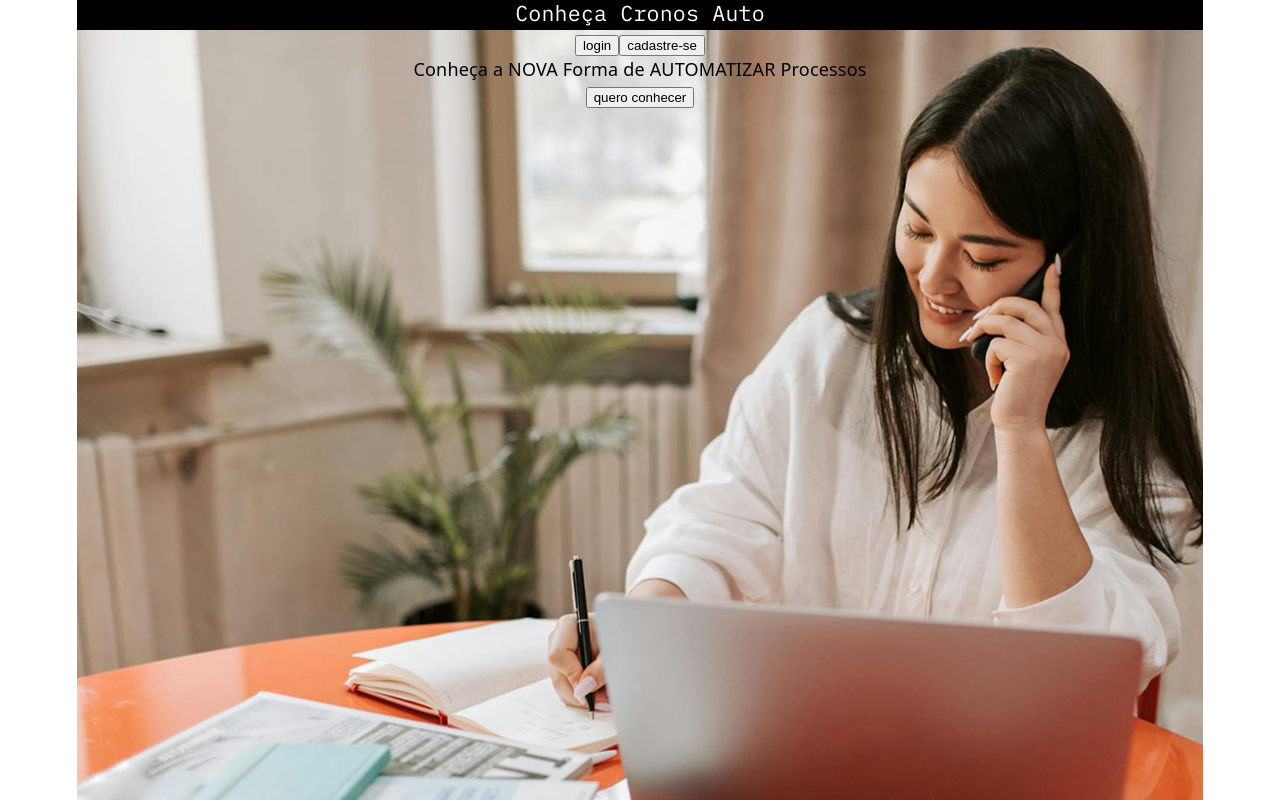
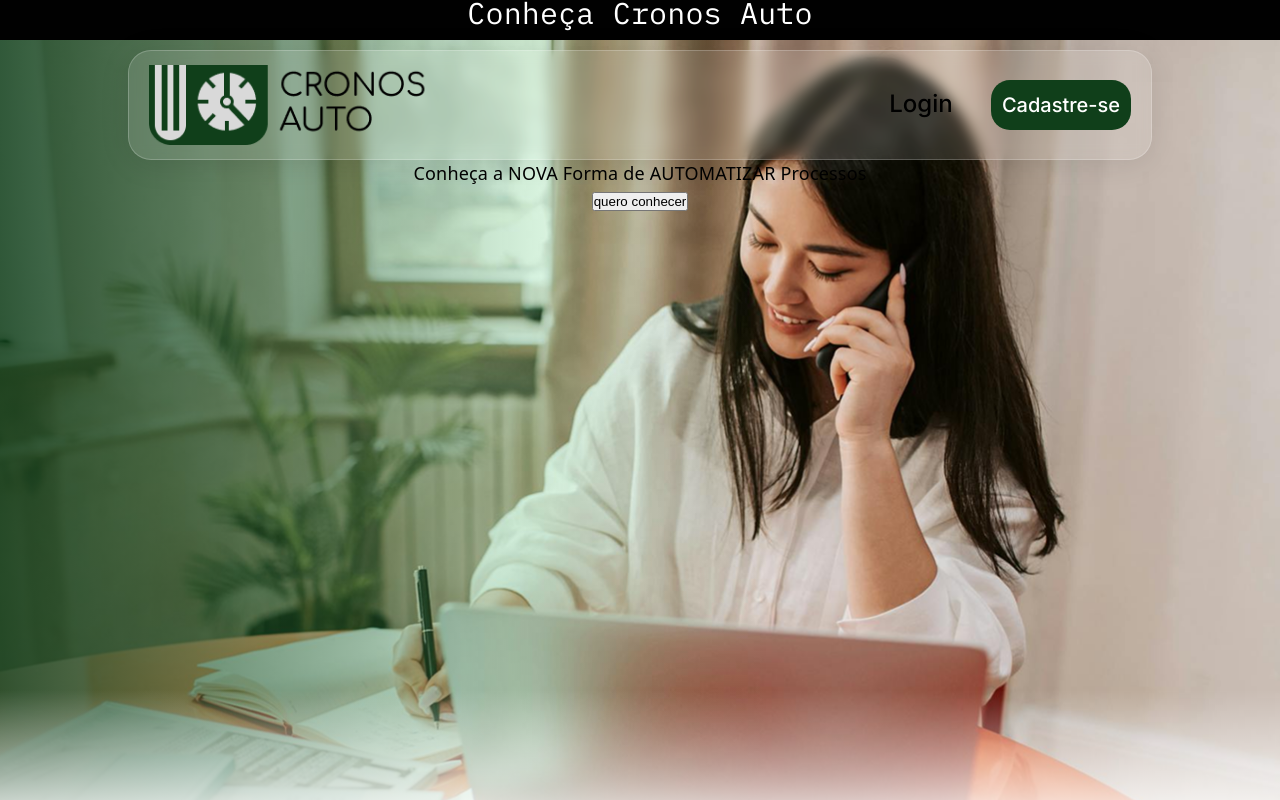
Before and after one commit to Cronos-Auto/frontend, a React (Vite) app: page / in a window 1280 px wide. Shown: the top 800 px of the page. Built offline with nearby package versions, Linux system fonts and the light colour scheme.

Commit message:
Feat: 60% da Landing Page feita!

```diff
--- a/src/pages/Landing page/Index.jsx
+++ b/src/pages/Landing page/Index.jsx
@@ -1,8 +1,8 @@
 import './style.css'
 import bgImg from '../../assets/BackGroundImage.png'
+import logoCronos from '../../assets/logoCronos.png'
 
 function LandingPage() {
-
 
 
     return(
@@ -14,16 +14,32 @@ function LandingPage() {
             </header>
 
             <section>
-                <div className='hero' style={{ backgroundImage: `url(${bgImg})`, height: '850px', backgroundSize: 'cover'}}>
+                <div className='hero'
+                style={{
+                    backgroundImage: `url(${bgImg})`,
+                    height: '850px',
+                    backgroundSize: 'cover',
+                    backgroundPosition: 'center',
+                    width: '100vw',
+                    minHeight: '100vh'
+                }}>
+
                     <div className='navBar'>
+
+                        <img className='LogoCronos' src={logoCronos}></img>
+
+                        <div className='ButtonSection'>
+
                         <button className='login'>
-                            login
+                            Login
                         </button>
                         <button className='cadastro'>
                             <p>
-                                cadastre-se
+                                Cadastre-se
                             </p>
                         </button>
+
+                        </div>
                     </div>
 
                     <p className='slogan'>
--- a/src/pages/Landing page/style.css
+++ b/src/pages/Landing page/style.css
@@ -1,20 +1,31 @@
 :root{
-    --LightGreen: #E5ffEa
-    --MidGreen: #50ff85
-    --Green: #5EE67E
-    --SemiDarkGreen: #53B668
-    --DarkGreen: #326A3D
-    --IntenseDarkGreen: #103F1A
+    --LightGreen: #E5ffEa;
+    --MidGreen: #50ff85;
+    --Green: #5EE67E;
+    --SemiDarkGreen: #53B668;
+    --DarkGreen: #326A3D;
+    --IntenseDarkGreen: #103F1A;
 }
 
-body {
+* {
+    box-sizing: border-box;
+    margin: 0;
+    padding: 0;
+}
+
+html,body, #root {
+    width: 100%;
+    min-height: 100vh;
     margin: 0%;
+    padding: 0;
+    display: flex;
+    flex-direction: column;
 }
 
 
 
 header {
-    height: 30px;
+    height: 40px;
 
     background-color: #010101;
 
@@ -22,7 +33,7 @@ header {
       font-family: "IBM Plex Mono", monospace;
       font-weight: 400;
       font-style: normal;
-      font-size: larger;
+      font-size: 30px;
       color: #fff;
     }
 }
@@ -41,8 +52,130 @@ footer{
 }
 
 section{
-    width: 100%;
+    width: 100vw;
     background-color: #fff;
     color: #010101;
+    flex: 1;
+    margin: 0;
+    padding: 0;
+}
+
+section .hero{
+    width: 100vw;
+    min-height: 100vh;
+    background-size: cover;
+    background-position: center;
+    background-repeat: no-repeat;
+    padding-top: 10px;
+    position: relative;
+
 
 }
+
+/*gradiente verde no lado esquerdo*/
+section .hero::before{
+    content: '';
+    position: absolute;
+    top: 0;
+    left: 0;
+    width: 60%;
+    height: 100%;
+    background: linear-gradient(
+        to right,
+        rgba(16, 63, 26, 0.85) 0%,
+        rgba(94, 230, 126, 0.2) 70%,
+        transparent 100%
+     );
+     pointer-events: none;
+}
+
+/*gradiente branco em baixo*/
+section .hero::after{
+    content: '';
+    position: absolute;
+    bottom: 0;
+    left: 0;
+    width: 100%;
+    height: 200px;
+    background: linear-gradient(
+        to bottom,
+        transparent 0%,
+        rgba(255, 255, 255, 0.8) 60%,
+        rgba(255, 255, 255, 1) 100%
+    );
+    pointer-events: none;
+}
+
+.navBar, .slogan, .mostrarMais {
+    position: relative;
+    z-index: 1;
+}
+
+.navBar{
+    /* From https://css.glass */
+    background: rgba(255, 255, 255, 0.13);
+    border-radius: 16px;
+    box-shadow: 0 4px 30px rgba(0, 0, 0, 0.1);
+    backdrop-filter: blur(6.4px);
+    -webkit-backdrop-filter: blur(6.4px);
+    border: 1px solid rgba(255, 255, 255, 0.21);
+    height: 110px;
+    width: 80%;
+    flex: 2;
+    display: flex;
+    flex-direction: row;
+    justify-content: space-between;
+    color: #fff;
+    border-radius: 23px;
+    align-items: center;
+    margin: 0 auto;
+
+
+}
+
+.login{
+    font-family: "Inter", sans-serif;
+    font-size: 24px;
+    font-weight: 500;
+    border: none;
+    background-color: #01010100;
+    cursor: pointer;
+    width: 100px;
+    height: 50px;
+    border-radius: 19px;
+    transition: 0.5s;
+}
+
+.login:hover{
+    background-color: #ffffff2b;
+    transition: 0.5s;
+}
+
+
+.cadastro{
+    font-family: "Inter", sans-serif;
+    font-size: 20px;
+    font-weight: 500;
+    border-radius: 19px;
+    border: none;
+    color: #ffffff;
+    background-color: var(--IntenseDarkGreen);
+
+    height: 50px;
+    width: 140px;
+    margin: 20px;
+    cursor: pointer;
+    transition: 0.5s;
+
+}
+.cadastro:hover{
+    background-color: #1d6b2d;
+    transition: 0.5s;
+}
+
+
+.LogoCronos{
+    height: 80px;
+    width: 290px;
+    margin-left: 20px;
+}
```
Also changed, not shown: src/assets/logoCronos.png (added).
